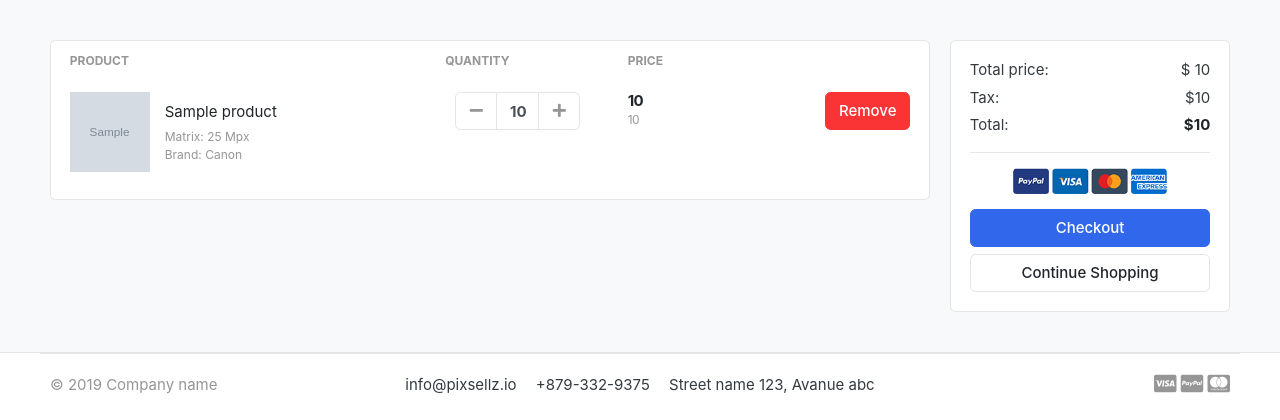
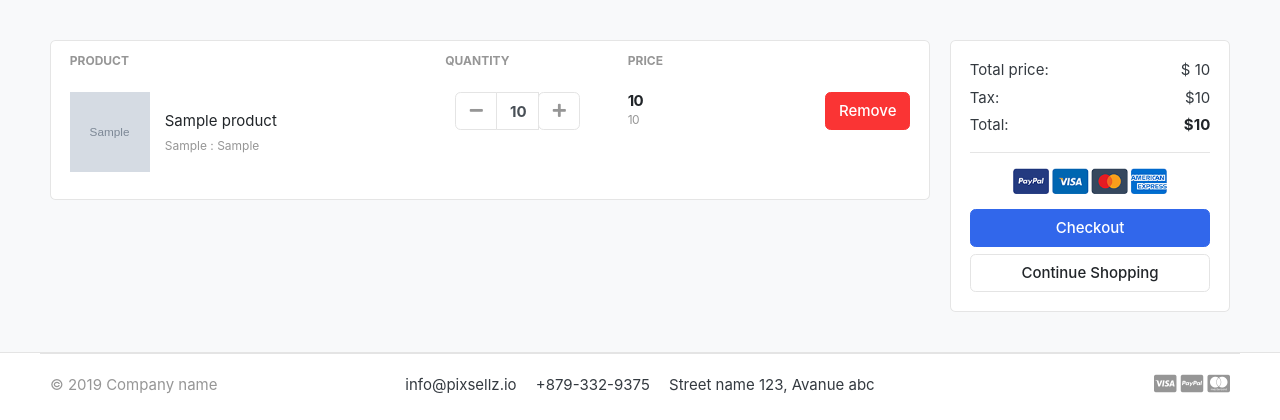
Before and after one commit to zenuie/udemy_django_practice, a Django app: template templates/store/cart.html in a window 1280 px wide. Shown: the part 118-538 px from the top of the page. Run offline with Django 3.2, Linux system fonts and the light colour scheme; the template is opened without the code that fills it: most values are stand-ins (such as "Sample title", 1, 10 or a date in 2020); grey boxes marked "Sample" are stand-in pictures; some web fonts are replaced.

Commit message:
added add item remove item delete item

```diff
--- a/templates/store/cart.html
+++ b/templates/store/cart.html
@@ -32,7 +32,6 @@
                                 <tbody>
                                 {% for cart_item in cart_items %}
                                     <tr>
-
                                     <td>
                                         <figure class="itemside align-items-center">
                                             <div class="aside"><img src="{{ cart_item.product.images.url }}"
@@ -41,7 +40,14 @@
                                             <figcaption class="info">
                                                 <a href="{{ cart_item.product.get_url }}"
                                                    class="title text-dark">{{ cart_item.product.product_name }}</a>
-                                                <p class="text-muted small">Matrix: 25 Mpx <br> Brand: Canon</p>
+                                                <p class="text-muted small">
+                                                    {% if cart_item.variation.all %}
+                                                        {% for item in cart_item.variation.all %}
+                                                            {{ item.variation_category|capfirst }} :
+                                                            {{ item.variation_value|capfirst }}
+                                                        {% endfor %}
+                                                    {% endif %}
+                                                </p>
                                             </figcaption>
                                         </figure>
                                     </td>
@@ -50,16 +56,25 @@
                                         <div class="col">
                                             <div class="input-group input-spinner">
                                                 <div class="input-group-prepend">
-                                                    <a href="{% url 'remove_cart' cart_item.product.id %}"
+                                                    <a href="{% url 'remove_cart' cart_item.product.id cart_item.id %}"
                                                        class="btn btn-light" type="button" id="button-plus"><i
                                                             class="fa fa-minus"></i></a>
                                                 </div>
                                                 <input type="text" class="form-control"
                                                        value="{{ cart_item.quantity }}">
                                                 <div class="input-group-append">
-                                                    <a href="{% url 'add_cart' cart_item.product.id %}"
-                                                       class="btn btn-light" type="button" id="button-minus"><i
-                                                            class="fa fa-plus"></i></a>
+                                                    <form action="{% url 'add_cart' cart_item.product.id %}"
+                                                          method="POST">
+                                                        {% csrf_token %}
+                                                        {% for item in cart_item.variation.all %}
+                                                            <input type="hidden"
+                                                                   name="{{ item.variation_category | lower }}"
+                                                                   value="{{ item.variation_value | capfirst }}">
+                                                        {% endfor %}
+                                                        <button class="btn btn-light" type="submit"
+                                                                id="button-minus"><i
+                                                                class="fa fa-plus"></i></button>
+                                                    </form>
                                                 </div>
                                             </div> <!-- input-group.// -->
                                         </div> <!-- col.// -->
@@ -71,7 +86,7 @@
                                         </div> <!-- price-wrap .// -->
                                     </td>
                                     <td class="text-right">
-                                        <a href="{% url 'delete_cart' cart_item.product_id %}" class="btn btn-danger">
+                                        <a href="{% url 'delete_cart' cart_item.product_id cart_item.id %}" onclick="return confirm('確定要刪除該商品？')" class="btn btn-danger">
                                             Remove</a>
                                     </td>
                                 {% endfor %}
```
